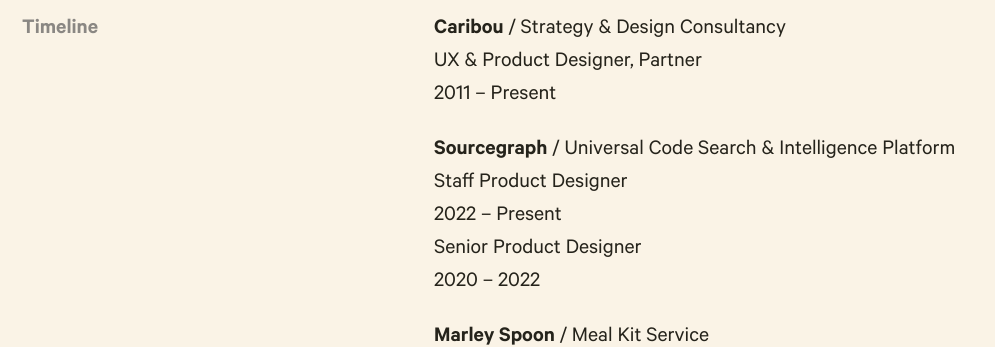
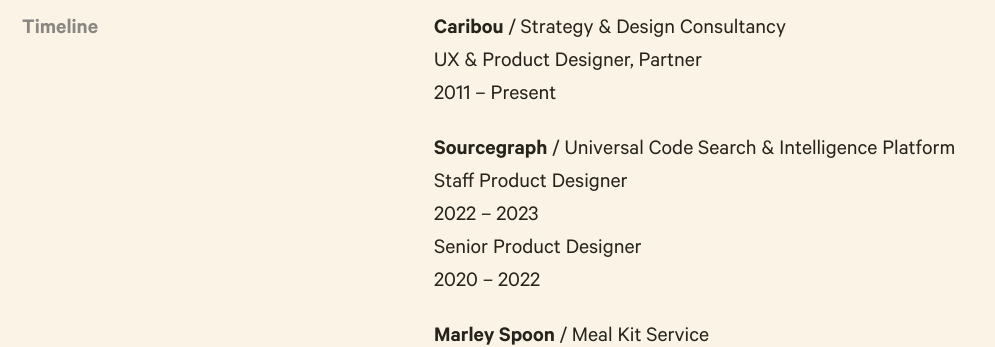
Before and after one commit to quinnkeast/quinnkeast-website, a Next.js app: page /about in a window 1280 px wide. Shown: the part 1720-2067 px from the top of the page, without its empty margins (0-995 px from the left). Built offline with nearby package versions, Linux system fonts and the light colour scheme.

Commit message:
Update about page

```diff
--- a/pages/about.js
+++ b/pages/about.js
@@ -76,11 +76,8 @@ function About() {
 
           <p>
             Want to know about my guiding values and how I work as a human? I’ve
-            created a{" "}
-            <Link href="/readme">
-              Quinn.ReadMe
-            </Link>{" "}
-            that acts as a user guide for me.
+            created a <Link href="/readme">Quinn.ReadMe</Link> that acts as a
+            user guide for me.
           </p>
         </div>
       </div>
@@ -97,11 +94,12 @@ function About() {
             2011 – Present
           </p>
           <p>
-            <strong>Sourcegraph</strong> / Universal Code Search & Intelligence Platform
+            <strong>Sourcegraph</strong> / Universal Code Search & Intelligence
+            Platform
             <br />
             Staff Product Designer
             <br />
-            2022 – Present
+            2022 – 2023
             <br />
             Senior Product Designer
             <br />
```
